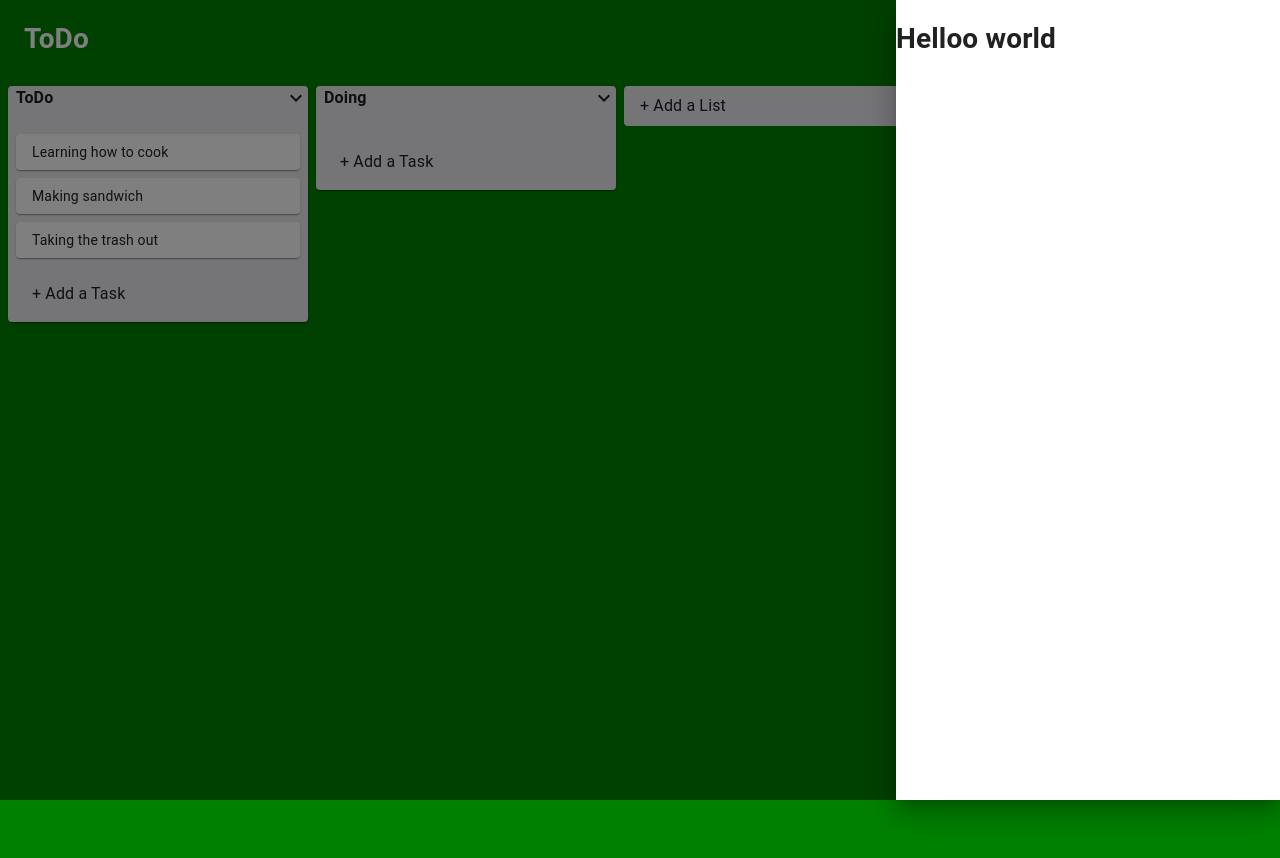
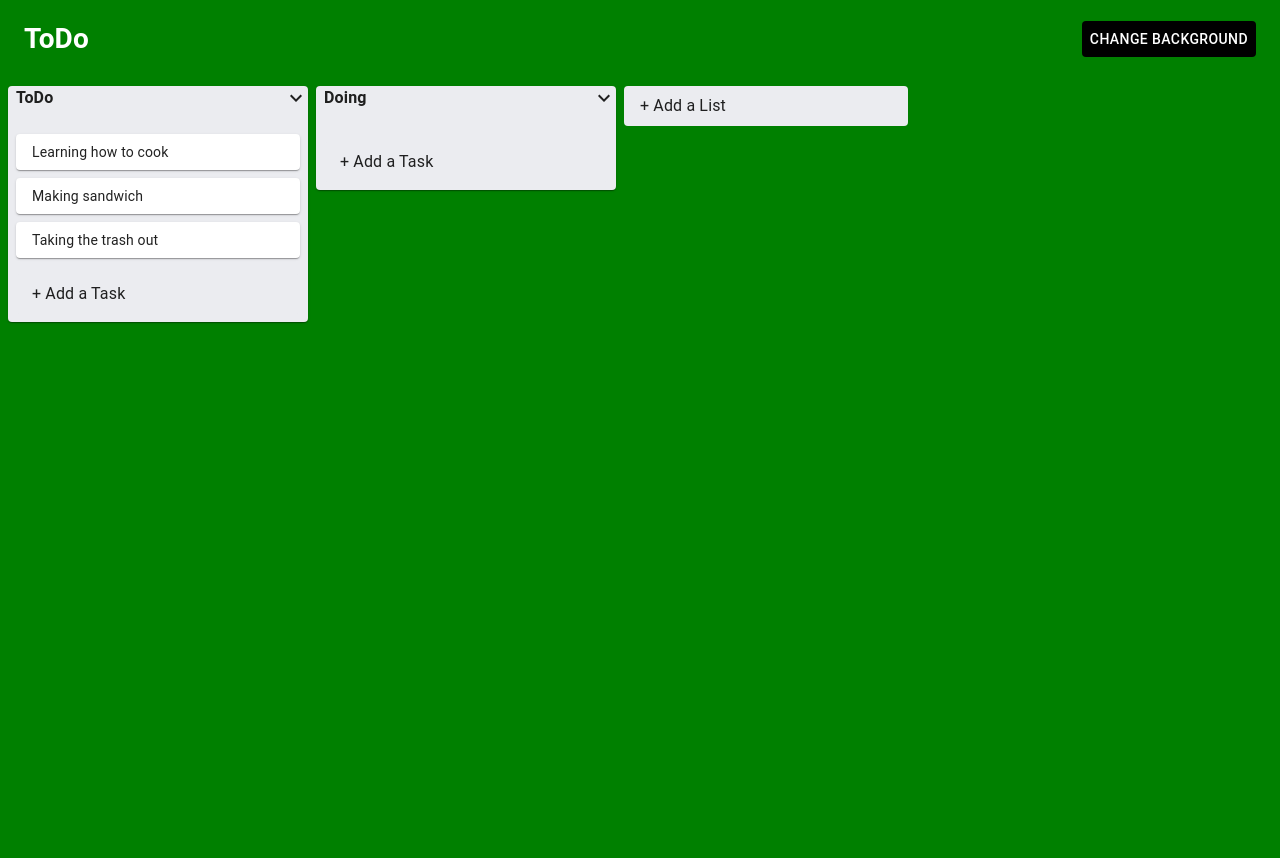
Before and after one commit to rexiah23/frontend-taskmanager, a React (Create React App) app: page / in a window 1280 px wide. Shown: the top 858 px of the page. Built offline with nearby package versions, Linux system fonts and the light colour scheme.

Commit message:
feat|toggle side drawer on button click and clicking out of side drawer

```diff
--- a/src/components/Navigation/Navigation.js
+++ b/src/components/Navigation/Navigation.js
@@ -1,4 +1,4 @@
-import React from 'react';
+import { useState } from 'react';
 import { makeStyles } from '@material-ui/core/styles';
 import SideDrawer from './SideDrawer';
 import TopBar from './TopBar';
@@ -9,11 +9,12 @@ const useStyles = makeStyles(theme => ({
 
 const Navigation = props => {
   const classes = useStyles();
+  const [openSideDrawer, setOpenSideDrawer] = useState(false);
 
   return (
     <div>
-      <TopBar/>
-      <SideDrawer/>
+      <TopBar setOpenSideDrawer={setOpenSideDrawer}/>
+      <SideDrawer setOpenSideDrawer={setOpenSideDrawer} openSideDrawer={openSideDrawer}/>
     </div>
   );
 };
--- a/src/components/Navigation/SideDrawer.js
+++ b/src/components/Navigation/SideDrawer.js
@@ -1,4 +1,3 @@
-import React from 'react';
 import { makeStyles } from '@material-ui/core/styles';
 import { Drawer } from '@material-ui/core';
 
@@ -8,12 +7,12 @@ const useStyles = makeStyles(theme => ({
   }
 }));
 
-const SideDrawer = props => {
+const SideDrawer = ({ setOpenSideDrawer, openSideDrawer }) => {
   const classes = useStyles();
 
   return (
     <div>
-      <Drawer open={true} anchor='right'>
+      <Drawer open={openSideDrawer} anchor='right' onClose={() => setOpenSideDrawer(false)}>
         <div className={classes.drawer}>
           <h1>Helloo world</h1>
         </div>
--- a/src/components/Navigation/TopBar.js
+++ b/src/components/Navigation/TopBar.js
@@ -15,7 +15,7 @@ const useStyles = makeStyles(theme => ({
   }
 }));
 
-const TopBar = props => {
+const TopBar = ({ setOpenSideDrawer }) => {
   const classes = useStyles();
 
   return (
@@ -23,7 +23,11 @@ const TopBar = props => {
       <AppBar position="static" className={classes.AppBar} elevation={0}>
         <Toolbar>
           <h1 className={classes.title}>ToDo</h1>
-          <Button className={classes.button}>Change Background</Button>
+          <Button
+            className={classes.button}
+            onClick={() => setOpenSideDrawer(true)}
+            >
+            Change Background</Button>
         </Toolbar>
       </AppBar>
     </div>
```
